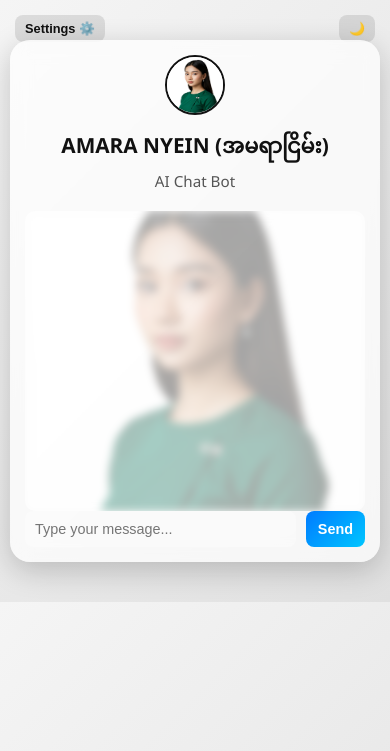
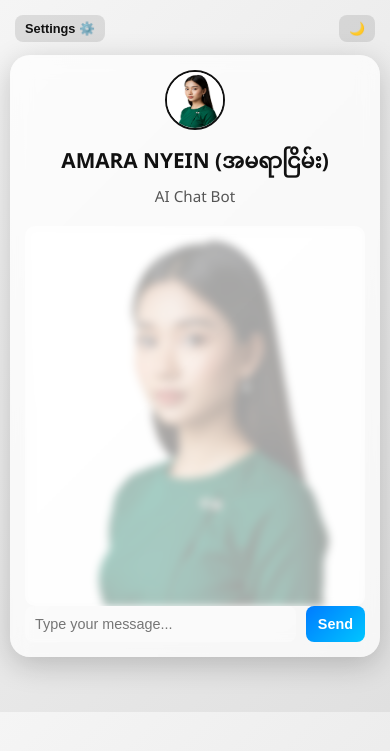
Before and after one commit to nyeinchanairmm-ai/ai_bot, a Flask app: page / in a window 390 px wide. Shown: the top 751 px of the page. Run offline with Flask 3, Linux system fonts and the light colour scheme; data that the repository does not hold is empty.

Commit message:
ui6 commit

```diff
--- a/static/style.css
+++ b/static/style.css
@@ -130,8 +130,8 @@ body.dark .message.user { color:#50fa7b; }
 
 /* Mobile */
 @media(max-width:480px){
-  .container{ margin:40px 10px; padding:15px; max-width:95%; }
-  .chat-box{ height:300px; padding:8px; border-radius:10px; }
+  .container{ margin:55px 10px; padding:15px; max-width:95%; }
+  .chat-box{ height:380px; padding:8px; border-radius:10px; }
   .header img{ width:60px; height:60px; }
   .header h1{ font-size:1.3rem; }
   input[type="text"]{ padding:10px; font-size:0.9rem; }
@@ -141,6 +141,6 @@ body.dark .message.user { color:#50fa7b; }
 
 /* Tablet */
 @media(min-width:481px) and (max-width:768px){
-  .container{ margin:60px 20px; padding:18px; max-width:90%; }
-  .chat-box{ height:350px; }
+  .container{ margin:60px 20px; padding:18px; max-width:95%; }
+  .chat-box{ height:450px; }
 }
```
